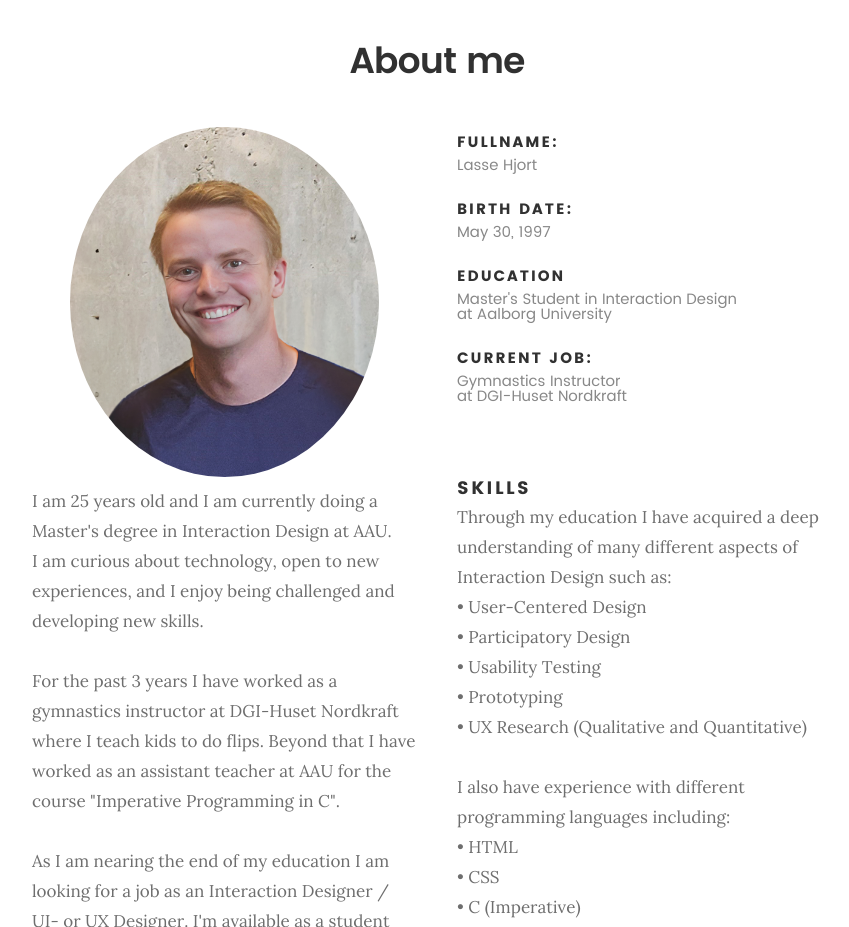
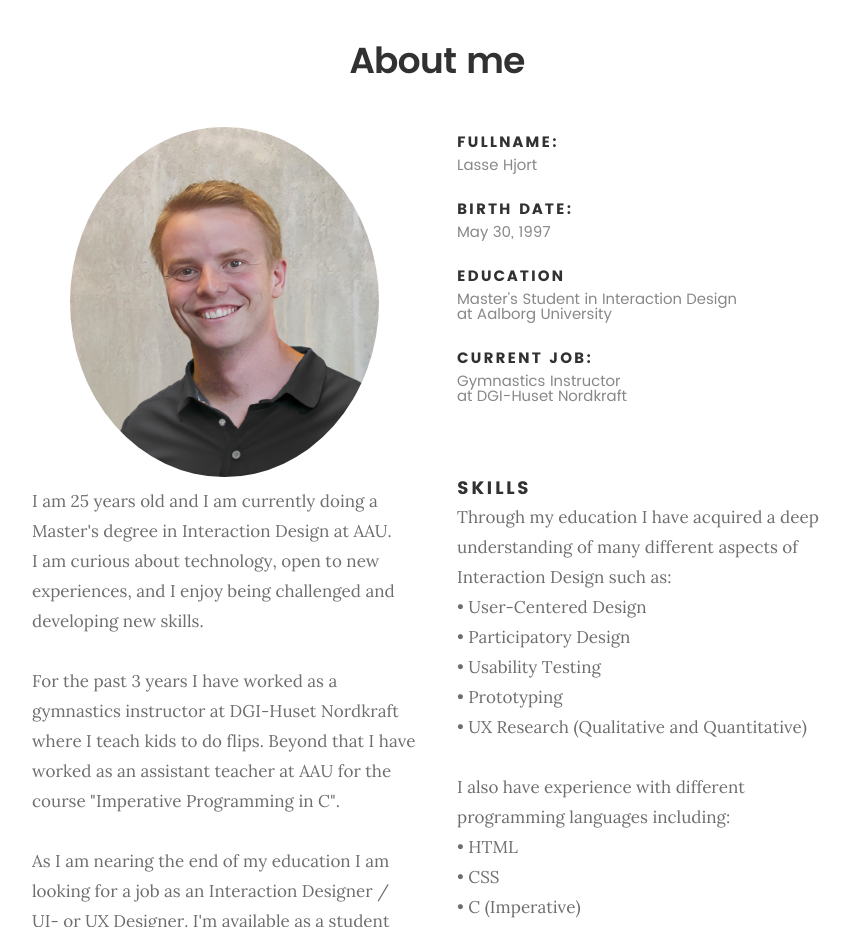
Before and after one commit to Lasse-Hjort/Lasse-Hjort.github.io, a plain HTML site: page index.html in a window 1280 px wide. Shown: the part 880-1807 px from the top of the page, without its empty margins (203-1052 px from the left). Drawn offline with Linux system fonts and the light colour scheme; files whose address does not match are found by name.

Commit message:
PB change

```diff
--- a/index.html
+++ b/index.html
@@ -100,7 +100,7 @@
    	<div class="row about-content">
 
    		<div class="col-six tab-full">
-			<img class="intro-info-img" src="images/pb.jpg" alt="Profile Picture">
+			<img class="intro-info-img" src="images/pb 4.jpg" alt="Profile Picture">
 			<p>I am 25 years old and I am currently doing a Master's degree in Interaction Design at AAU. <br>
 				I am curious about technology, open to new experiences, and I enjoy being challenged and developing new skills.<br><br>
 				For the past 3 years I have worked as a gymnastics instructor at DGI-Huset Nordkraft where I teach kids to do flips. Beyond that I have worked as an assistant teacher at AAU for the course "Imperative Programming in C".<br><br>
```
Also changed, not shown: images/pb 4.jpg (added).
